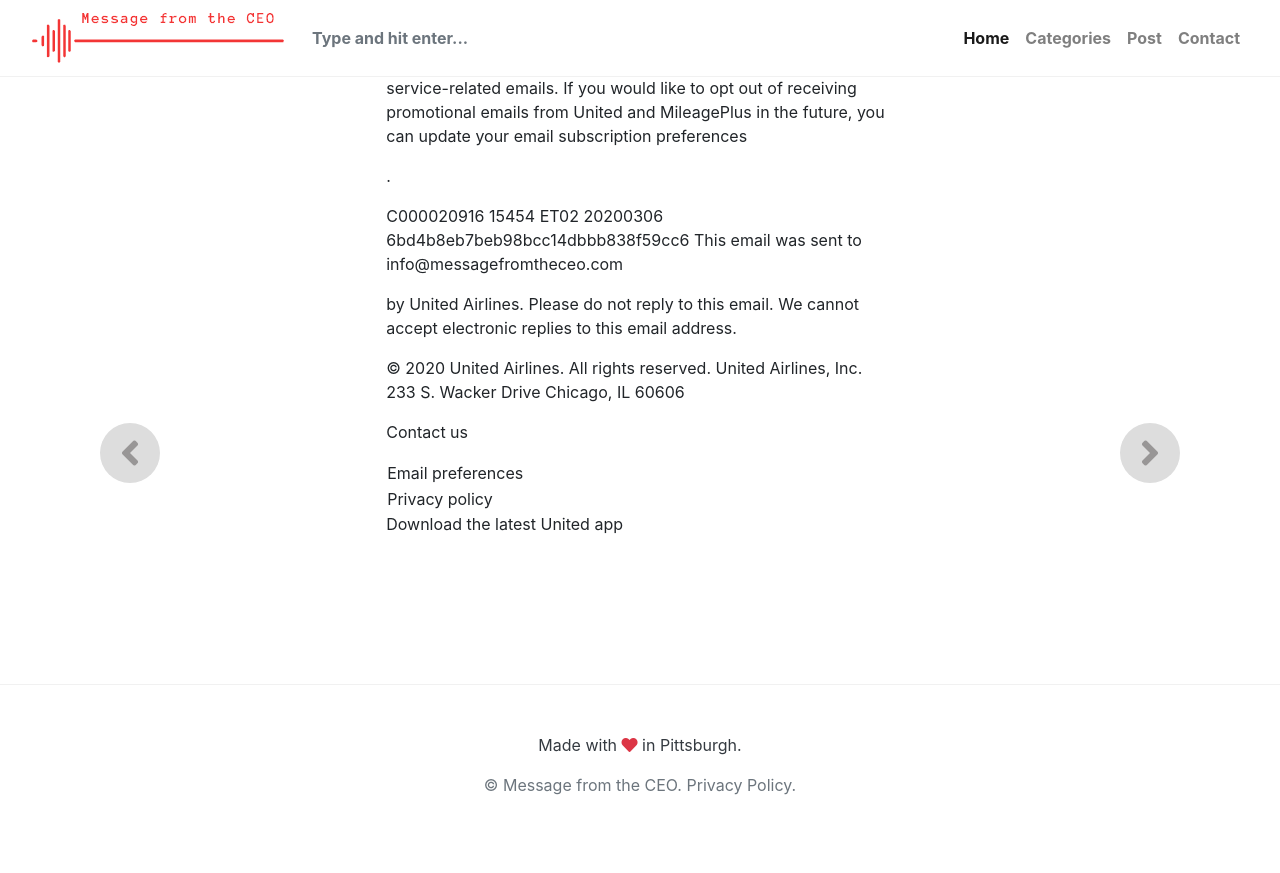
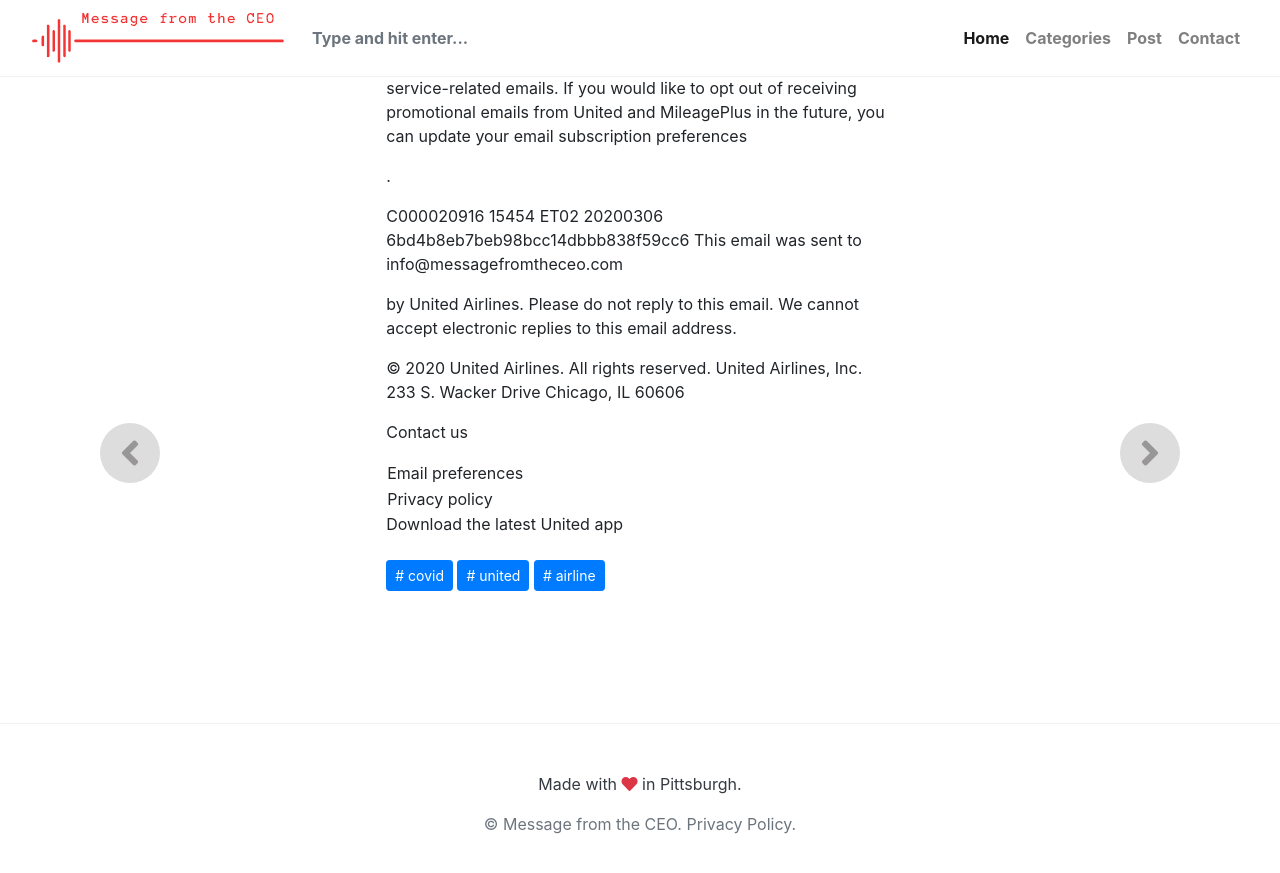
Before and after one commit to bertique/messageFromTheCEO, a Jekyll site: the page built from _posts/2020-03-17-Ourresponsetothecoronavirusoutbreak.md, in a window 1280 px wide and 900 px high, scrolled down 3547 px. Shown: the top 873 px of the window. Built offline with Jekyll 4.4.1, drawn with Linux system fonts in a browser that asks for light colours; nearby versions of some CDN libraries; library files that are not in the unit come from our copies.

Commit message:
Update 2020-03-17-Ourresponsetothecoronavirusoutbreak.md

```diff
--- a/_posts/2020-03-17-Ourresponsetothecoronavirusoutbreak.md
+++ b/_posts/2020-03-17-Ourresponsetothecoronavirusoutbreak.md
@@ -1,7 +1,7 @@
 ---
 title:  "Our response to the coronavirus outbreak"
 metadate: "hide"
-categories: [  ]
+categories: [ covid, united, airline ]
 image: "/assets/images/posts/Ourresponsetothecoronavirusoutbreak_full.png"
 thumbnail: "/assets/images/posts/Ourresponsetothecoronavirusoutbreak.png"
 ---
```
